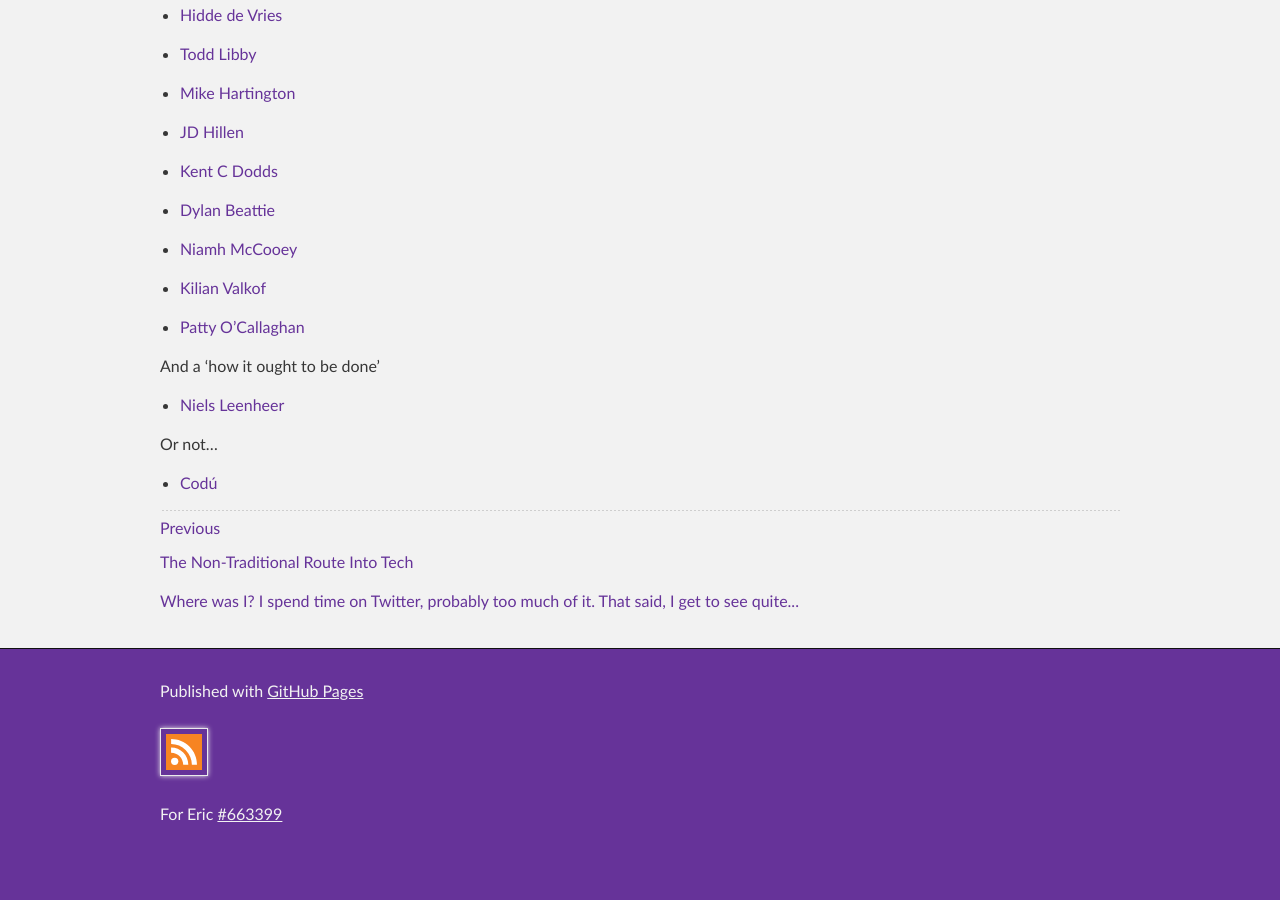
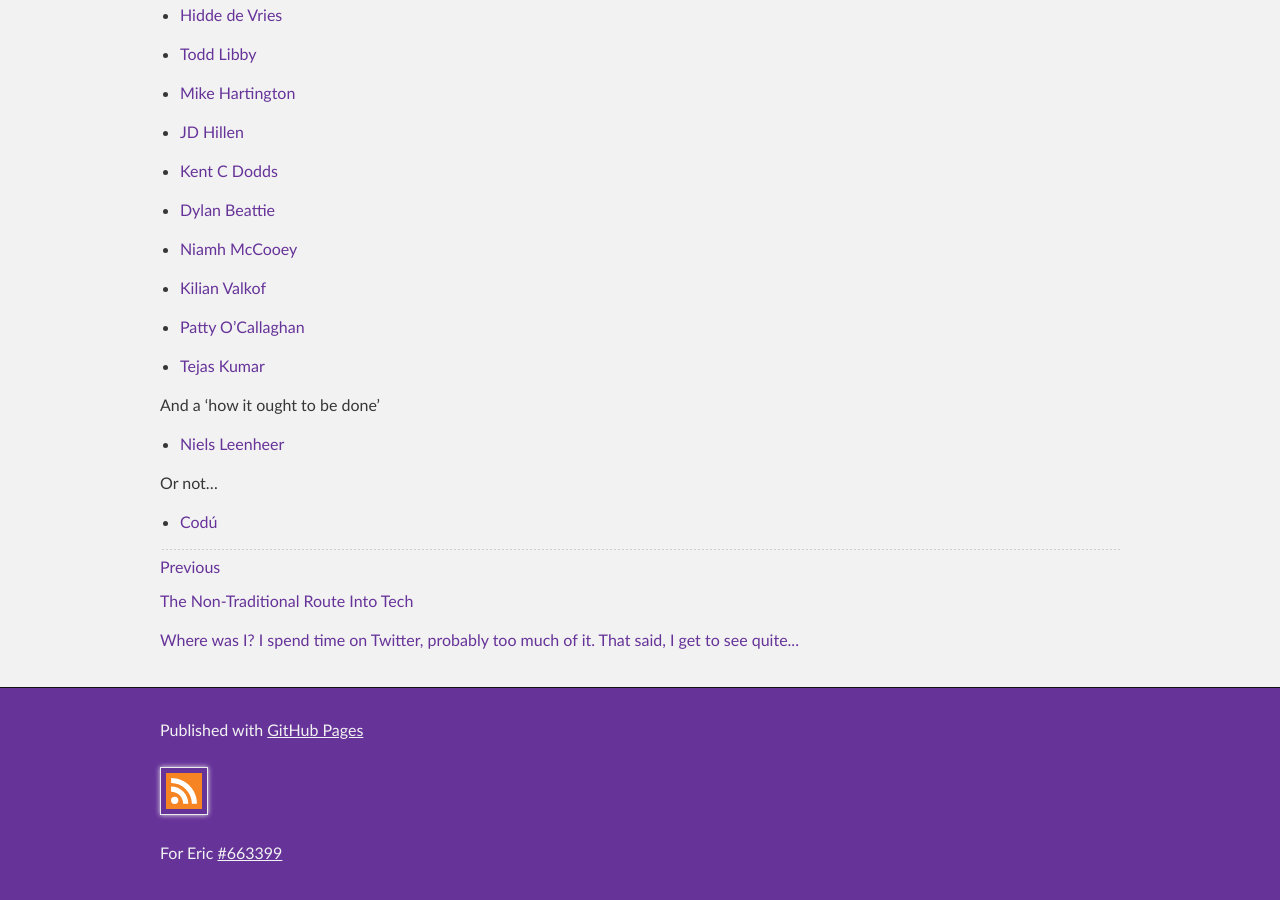
Before and after one commit to christopherallanperry/christopherallanperry.github.io, a Jekyll site: the page built from _posts/2022-11-19-modern_frontends-an_attendees_perspective.markdown, in a window 1280 px wide and 900 px high, scrolled down 6004 px. Built offline with Jekyll 4.4.1, drawn with Linux system fonts in a browser that asks for light colours; before the commit the page ends 6865 px from its top, so only the background shows below that.

Commit message:
Added Tejas Kumar YouTube link

```diff
--- a/_posts/2022-11-19-modern_frontends-an_attendees_perspective.markdown
+++ b/_posts/2022-11-19-modern_frontends-an_attendees_perspective.markdown
@@ -129,6 +129,8 @@ On the plus side, I have met and listened to some really wonderful people. Some
 
 - [Patty O'Callaghan](https://twitter.com/pattyneta/status/1595495394557022208)
 
+- [Tejas Kumar](https://www.youtube.com/watch?v=vKnCQxt19e8)
+
 And a 'how it ought to be done'
 
 - [Niels Leenheer](https://nielsleenheer.com/articles/2022/red-flag-speakers-having-to-cover-their-own-travel/)
```
